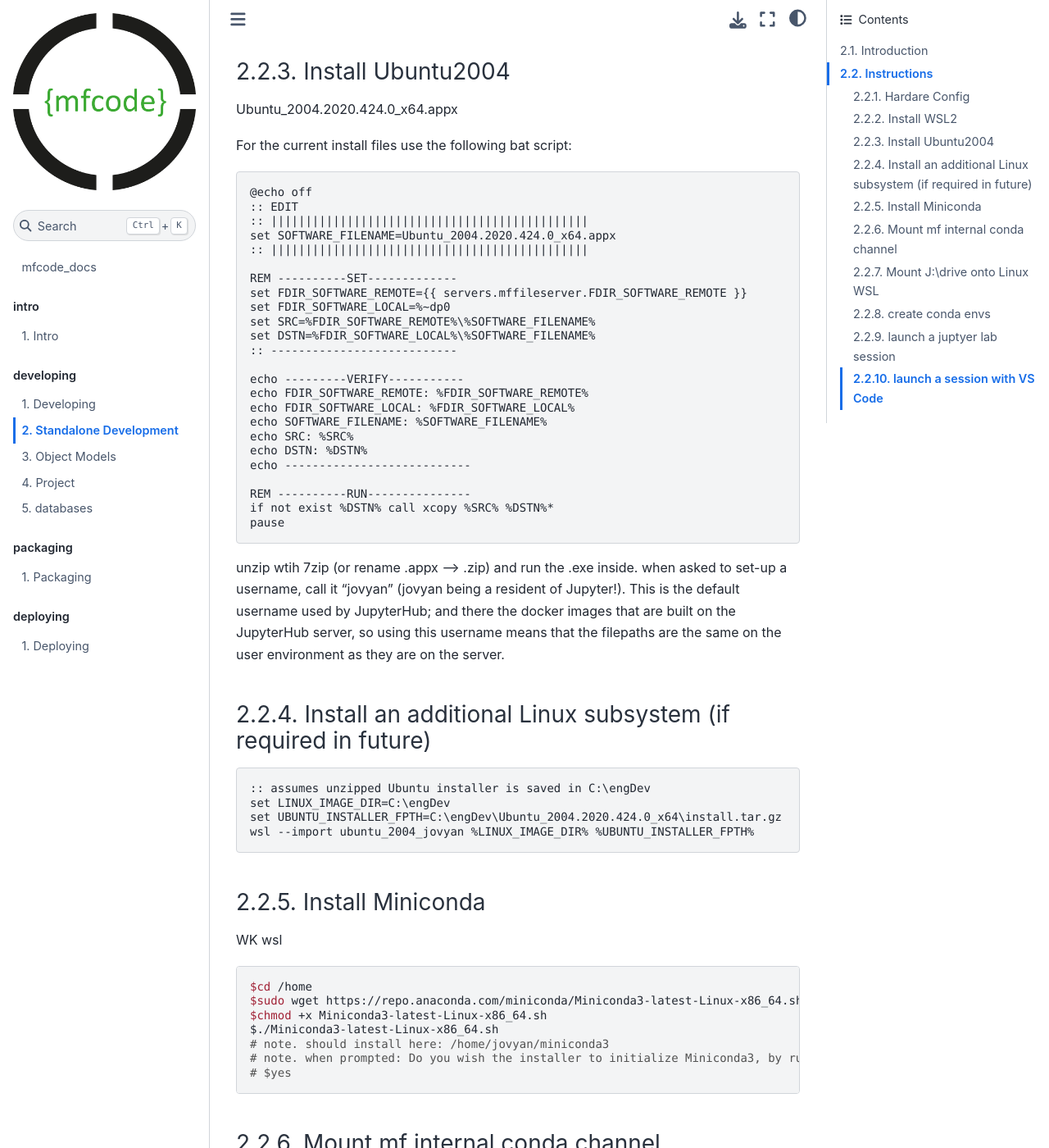
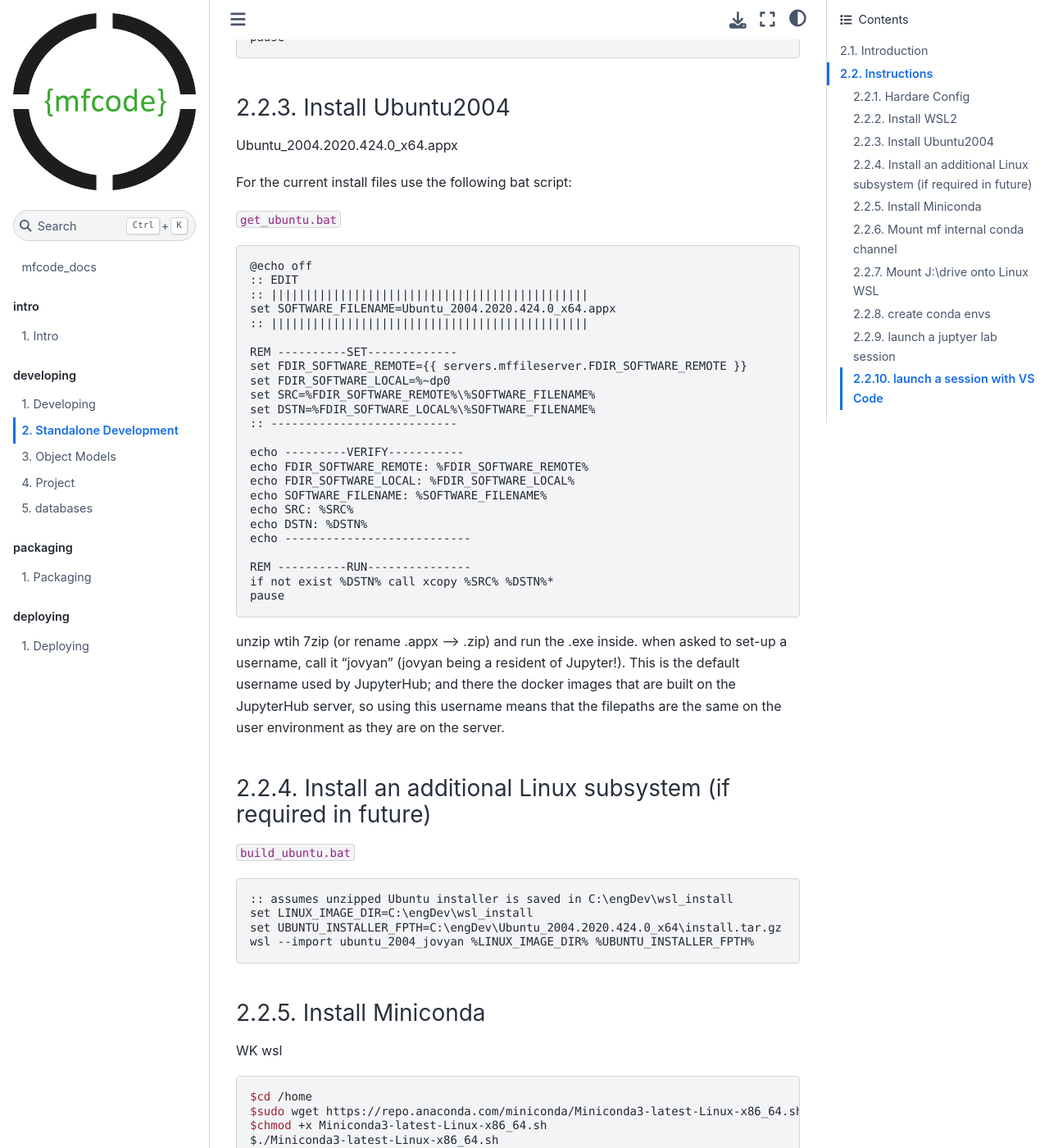
Before and after one commit to maxfordham/mxf-code-docs, a Jupyter Book: the page built from book/docs/developing-envsetup.md, in a window 1280 px wide and 1400 px high, scrolled down 1943 px. Shown: the whole window at 82% size. Built offline with Jupyter Book 1.0.4 settings and Sphinx 7.4.7 and the Sphinx Book theme 1.1.4, drawn with Linux system fonts in a browser that asks for light colours; pages that are not in the unit, such as notebooks, are missing from menus.

Commit message:
added suggested bat script filenames

````diff
--- a/book/docs/developing-envsetup.md
+++ b/book/docs/developing-envsetup.md
@@ -46,6 +46,9 @@ Step4 from this guide:
 
 For the current install files, create a folder `C:\engDev\wsl_install`, and use the following bat script:
 
+
+`wsl_update.bat`
+
 ```cmd
 @echo off
 
@@ -79,6 +82,8 @@ pause
 Ubuntu_2004.2020.424.0_x64.appx
 
 For the current install files use the following bat script:
+
+`get_ubuntu.bat`
 
 ```cmd
 @echo off
@@ -115,9 +120,11 @@ user environment as they are on the server.
 
 ### Install an additional Linux subsystem (if required in future)
 
+`build_ubuntu.bat`
+
 ```cmd
-:: assumes unzipped Ubuntu installer is saved in C:\engDev
-set LINUX_IMAGE_DIR=C:\engDev
+:: assumes unzipped Ubuntu installer is saved in C:\engDev\wsl_install
+set LINUX_IMAGE_DIR=C:\engDev\wsl_install
 set UBUNTU_INSTALLER_FPTH=C:\engDev\Ubuntu_2004.2020.424.0_x64\install.tar.gz
 wsl --import ubuntu_2004_jovyan %LINUX_IMAGE_DIR% %UBUNTU_INSTALLER_FPTH%
 ```
@@ -141,7 +148,6 @@ $./Miniconda3-latest-Linux-x86_64.sh
 WK wsl
 
 ```bash
-
 mkdir /mnt/conda-bld
 sudo mount -t drvfs '{{ servers.mffileserver.FDIR_CONDA_BUILD }}' /mnt/conda-bld
 # ^ note. this currently doesnt persist between session so you have to do it everytime
````
Also changed, not shown: book/docs/index.md (+1 -1 lines).
